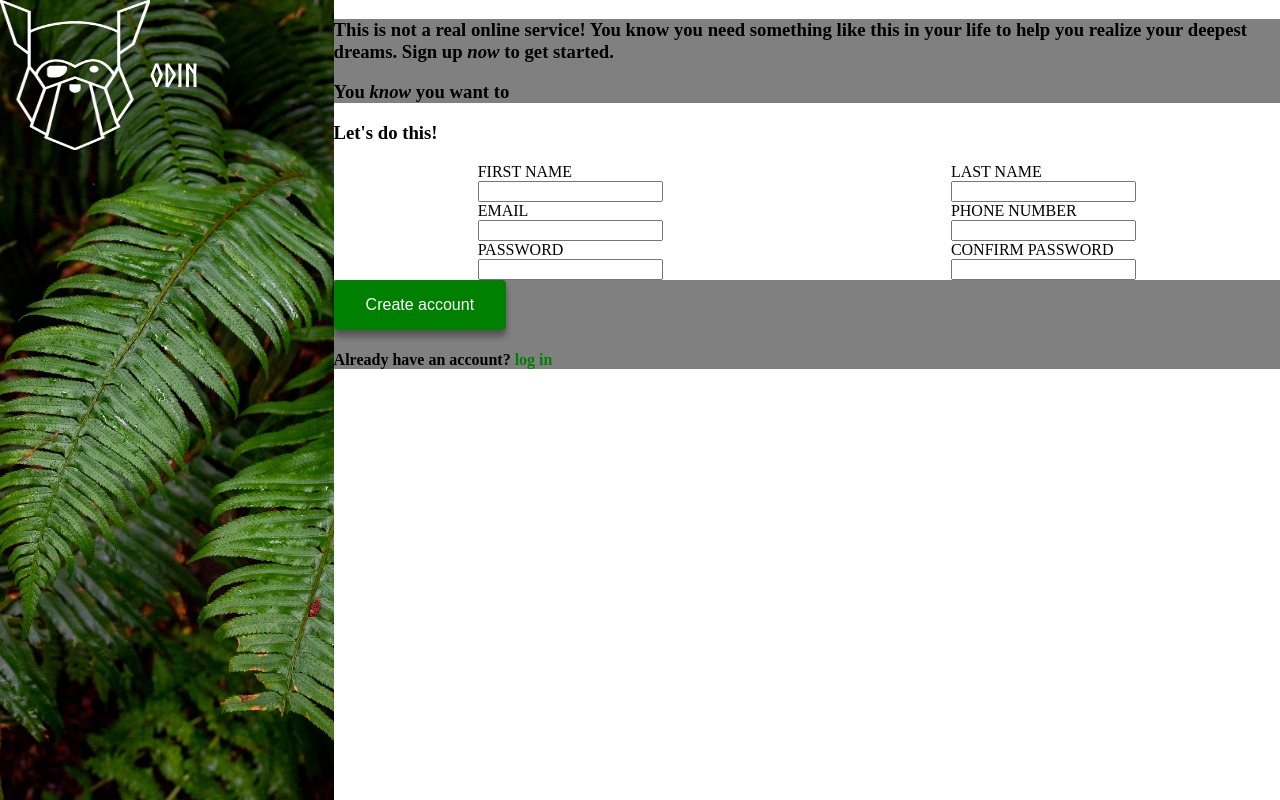
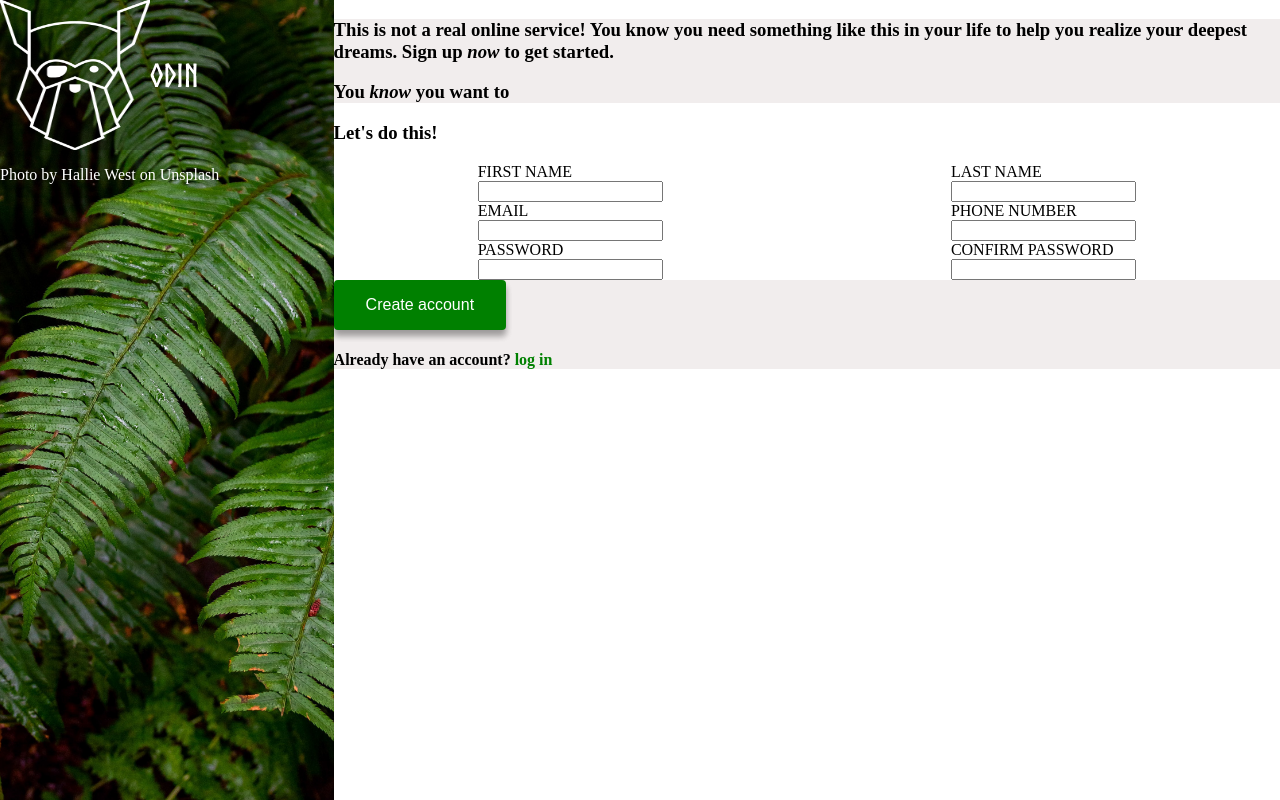
Before and after one commit to zacharyblum2/signup-form, a plain HTML site: page index.html in a window 1280 px wide. Drawn offline with Linux system fonts and the light colour scheme.

Commit message:
Add reference for image and choose better color scheme.

```diff
--- a/index.html
+++ b/index.html
@@ -11,6 +11,9 @@
             <div class="banner">
                 <img src="images/odin-lined.png" alt="Outline of odin logo">
                 <h1>ODIN</h1>
+            </div>
+            <div class="credit">
+                <p>Photo by Hallie West on Unsplash</p>
             </div>
         </div>
         <div class="signup-form">
--- a/styles.css
+++ b/styles.css
@@ -25,7 +25,6 @@ label, input {
 
 /* Create full screen image */
 .sidebar {
-    font-family: Norse-Bold;
     width: 33%;
     margin: 0px;
     padding: 0px;
@@ -34,11 +33,13 @@ label, input {
     background-position: center;
     background-repeat: none;
     background-size: cover;
+    color: white;
+    display: flex;
+    flex-direction: column;
 }
 
 .banner {
-    font-family: url('Norse-Bold.otf'), sans-serif;
-    color: white;
+    font-family: Norse-Bold, sans-serif;
     display: flex;
     background-color: rgba(0,0,0,0.2);
     align-items: center;
@@ -48,12 +49,14 @@ label, input {
     height: 150px;
     width: 150px;
 }
+
+
 .header {
-    background-color: grey;
+    background-color: hwb(0 91% 7% / 0.781);
 }
 
 .footer {
-    background-color: grey;
+    background-color: hwb(0 91% 7% / 0.781);
 }
 
 .create {
```
